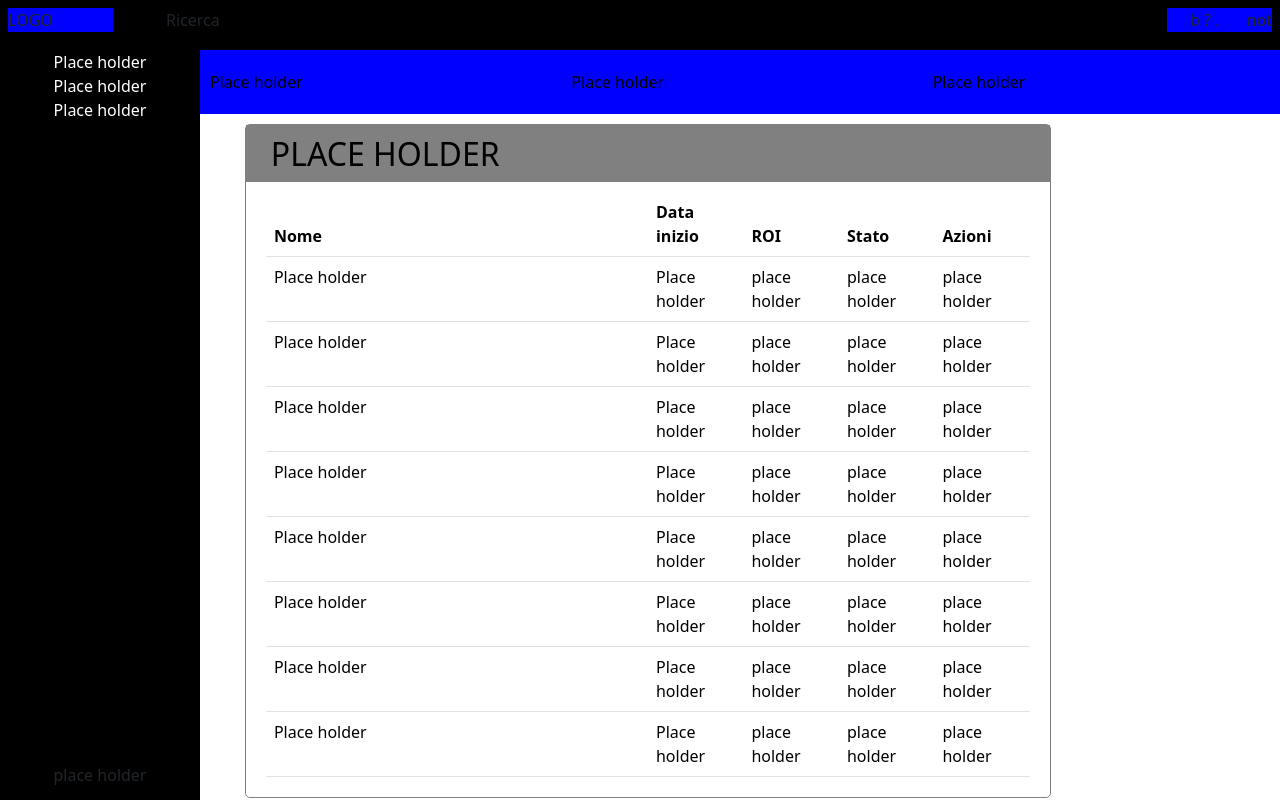
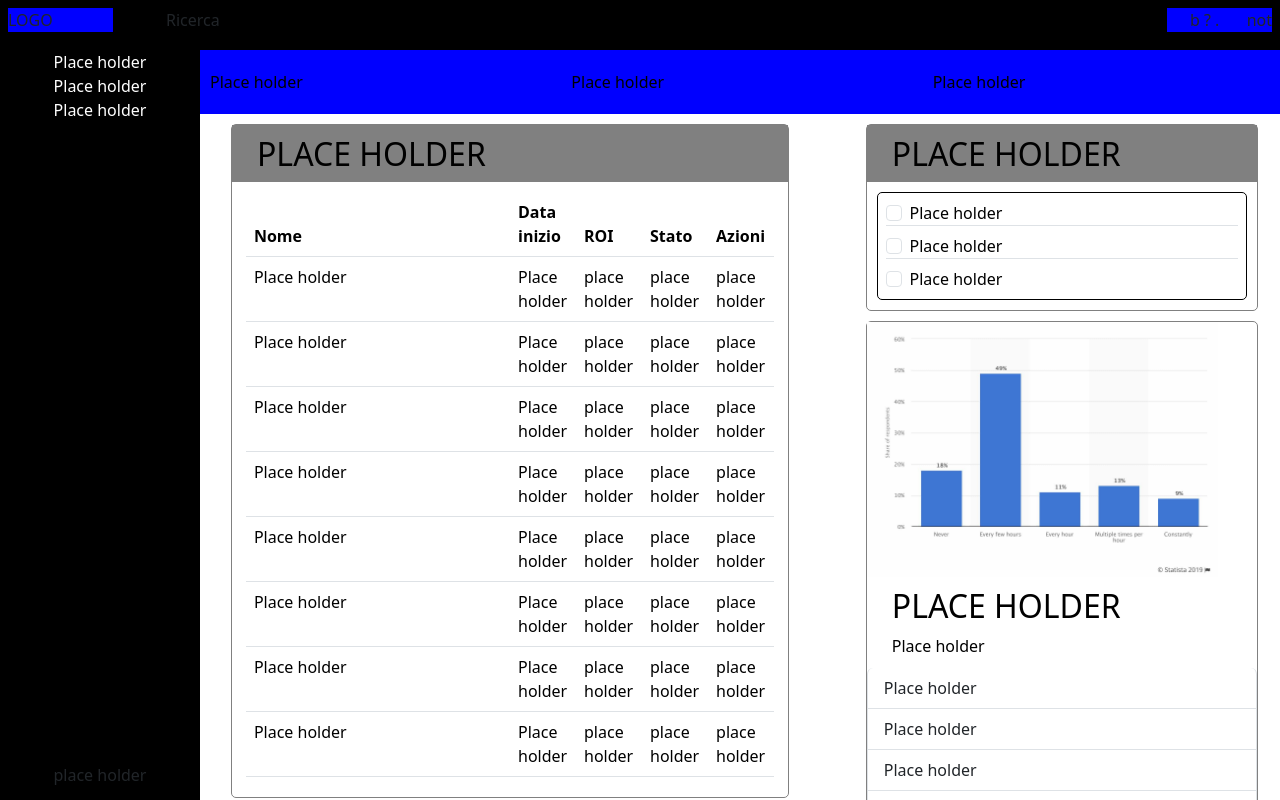
Before and after one commit to DanieleCorrado/html-css-bootstrap-dashboard, a plain HTML site: page index.html in a window 1280 px wide. Drawn offline with nearby package versions, Linux system fonts and the light colour scheme.

Commit message:
add checkbox and users list

```diff
--- a/css/index.css
+++ b/css/index.css
@@ -72,7 +72,7 @@ header a {
   padding: 20px 10px;
 }
 
-#next_classes, #faq {
+#next_classes, #faq, #todo_list, #active_users{
   width: 90%;
   margin: 10px auto;
   border-radius: 5px;
@@ -110,6 +110,36 @@ header a {
 .question p a {
   display: block;
   color: black;
+}
+
+/* Regole todo list */
+
+#list {
+  width: 95%;
+  margin: 10px auto;
+  border-radius: 5px;
+  border: 1px solid black;
+}
+
+/* Regole active_users */
+
+#graph {
+  width: 90%;
+}
+
+#graph img {
+  width: 100%;
+}
+
+#active_users_list .section_title {
+  background-color: white;
+  border: none;
+  margin-bottom: 10px;
+}
+
+#active_users_list a {
+  text-decoration: underline;
+  margin-left: 10px;
 }
 
 
--- a/index.html
+++ b/index.html
@@ -134,7 +134,9 @@
 
             <div class="row justify-content-between">
 
-              <div class="col-12 col-md-10">
+              <!-- colonna -->
+
+              <div class="col-12 col-lg-7">
 
                 <!-- Prossime classi -->
 
@@ -329,8 +331,76 @@
 
               </div>
 
-              <div class="col-12 col-lg-4">
-                <div>prorva</div>
+              <!-- colonna -->
+
+              <div class="col-12 col-lg-5">
+
+                <!-- Todo list -->
+
+                <div id="todo_list">
+
+                  <div class="section_title">
+                    <h2>PLACE HOLDER</h2>
+                  </div>
+
+                  <div id="list">
+
+                    <div class="form-check m-2 border-bottom">
+                      <input class="form-check-input" type="checkbox" value="" id="flexCheckDefault">
+                      <label >
+                        Place holder
+                      </label>
+                    </div>
+
+                    <div class="form-check m-2 border-bottom">
+                      <input class="form-check-input" type="checkbox" value="" id="flexCheckDefault">
+                      <label >
+                        Place holder
+                      </label>
+                    </div>
+
+                    <div class="form-check m-2">
+                      <input class="form-check-input" type="checkbox" value="" id="flexCheckDefault">
+                      <label >
+                        Place holder
+                      </label>
+                    </div>
+
+                  </div>
+
+                </div>
+
+                <!-- Utenti attivi -->
+
+                <div id="active_users">
+
+                  <div id="graph">
+
+                    <img src="img/stats.jpeg" alt="">
+
+                  </div>
+
+                  <div id="active_users_list">
+
+                    <div class="section_title">
+                      <h2>PLACE HOLDER</h2>
+                      <span>Place holder</span>
+                    </div>
+
+                    <ul class="list-group mb-4">
+                      <li class="list-group-item border-top-0">Place holder</li>
+                      <li class="list-group-item">Place holder</li>
+                      <li class="list-group-item">Place holder</li>
+                      <li class="list-group-item">Place holder</li>
+                      <li class="list-group-item">Place holder</li>
+                    </ul>
+
+                    <a href="#">Place holder</a>
+
+                  </div>
+
+                </div>
+
               </div>
 
             </div>
```
